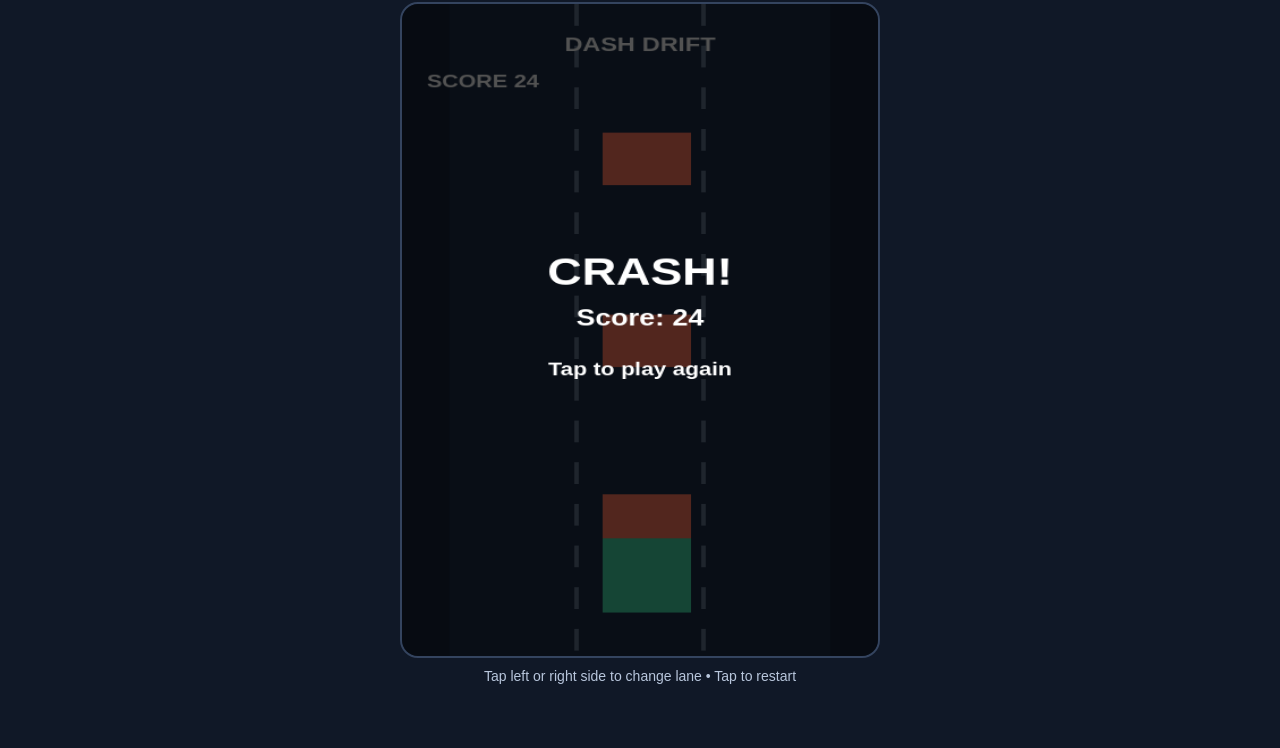
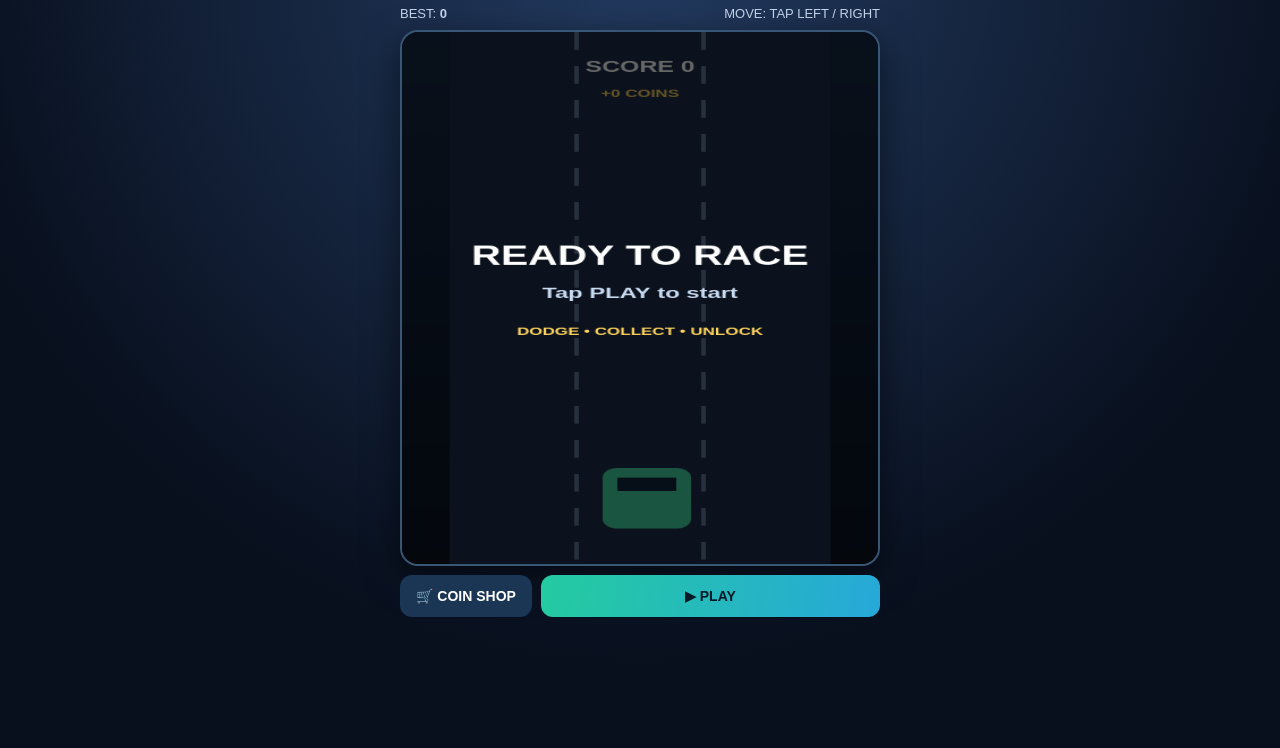
Before and after one commit to arindom641-prog/DashDrift, a plain HTML site: page DashDrift_Windows_Starter/DashDrift_Starter/app/src/main/assets/index.html in a window 1280 px wide. Shown: the part 52-800 px from the top of the page. Drawn offline with Linux system fonts and the light colour scheme.

Commit message:
Upgrade Dash Drift gameplay UI and earnable coin shop v0.2

```diff
--- a/DashDrift_Windows_Starter/DashDrift_Starter/app/src/main/assets/index.html
+++ b/DashDrift_Windows_Starter/DashDrift_Starter/app/src/main/assets/index.html
@@ -1,28 +1,42 @@
 <!doctype html>
 <html lang="en"><head><meta charset="utf-8"><meta name="viewport" content="width=device-width,initial-scale=1,maximum-scale=1,user-scalable=no">
 <title>Dash Drift</title><style>
-*{box-sizing:border-box}body{margin:0;background:#101827;color:#fff;font-family:Arial,sans-serif;overflow:hidden}
-#wrap{height:100dvh;display:flex;flex-direction:column;align-items:center;justify-content:center}
-canvas{width:min(100vw,480px);height:min(82dvh,820px);background:#17243a;border:2px solid #34445f;border-radius:18px;touch-action: manipulation}
-#hint{font-size:14px;color:#b8c6dc;margin:10px}
-</style></head><body><div id="wrap"><canvas id="game" width="420" height="720"></canvas><div id="hint">Tap left or right side to change lane • Tap to restart</div></div>
+*{box-sizing:border-box}body{margin:0;background:radial-gradient(circle at 50% 0,#233b61,#080f1d 70%);color:#fff;font-family:Arial,sans-serif;overflow:hidden}
+#app{height:100dvh;display:flex;flex-direction:column;align-items:center;padding:12px;gap:9px}
+header{width:min(100%,480px);display:flex;justify-content:space-between;align-items:center}.logo{font-weight:900;letter-spacing:2px;font-size:20px;color:#62e8c1}.wallet{background:#172a43;border:1px solid #385777;border-radius:20px;padding:8px 13px;font-weight:bold;color:#ffd76a}
+#stats{width:min(100%,480px);display:flex;justify-content:space-between;color:#c5d5ec;font-size:13px}
+canvas{width:min(100%,480px);height:min(67dvh,690px);background:#111e32;border:2px solid #385777;border-radius:18px;touch-action:manipulation;box-shadow:0 12px 35px #0008}
+#controls{width:min(100%,480px);display:flex;gap:9px}button{border:0;border-radius:12px;padding:13px 16px;background:#1b3554;color:#fff;font-weight:bold;font-size:14px}button.primary{background:linear-gradient(100deg,#24cba0,#27a8d9);color:#071827;flex:1}button:active{transform:scale(.98)}
+#panel{position:fixed;inset:0;background:#07101ddd;display:none;align-items:center;justify-content:center;padding:20px}
+.sheet{width:min(100%,390px);background:#172a43;border:1px solid #426182;border-radius:20px;padding:20px;text-align:center;box-shadow:0 18px 60px #000a}
+.sheet h2{margin:4px 0 12px;color:#63e5bd}.items{display:grid;gap:9px}.item{display:flex;justify-content:space-between;align-items:center;background:#203b5b;padding:12px;border-radius:12px}.muted{color:#a9bdd7;font-size:13px;line-height:1.5}
+</style></head><body><div id="app">
+<header><div class="logo">⚡ DASH DRIFT</div><div class="wallet">🪙 <span id="coins">0</span></div></header>
+<div id="stats"><span>BEST: <b id="best">0</b></span><span>MOVE: TAP LEFT / RIGHT</span></div>
+<canvas id="game" width="420" height="720"></canvas>
+<div id="controls"><button id="shopBtn">🛒 COIN SHOP</button><button id="startBtn" class="primary">▶ PLAY</button></div>
+</div>
+<div id="panel"><div class="sheet"><h2 id="panelTitle">COIN SHOP</h2><div id="panelBody" class="items"></div><p class="muted" id="panelNote">Collect coins during runs to unlock rides.</p><button id="closeBtn" class="primary">CONTINUE</button></div></div>
 <script>
-const c=document.getElementById('game'),x=c.getContext('2d');let lane=1,playerY=590,obs=[],score=0,best=0,over=false,tick=0,speed=4;
-function reset(){lane=1;obs=[];score=0;over=false;tick=0;speed=4;loop()}
-function text(t,y,size=26){x.fillStyle='#fff';x.font=`bold ${size}px Arial`;x.textAlign='center';x.fillText(t,210,y)}
-function loop(){
- x.clearRect(0,0,420,720);
- x.fillStyle='#1c2c45';x.fillRect(42,0,336,720);
- x.strokeStyle='#61728d';x.lineWidth=4;x.setLineDash([24,22]);x.beginPath();x.moveTo(154,0);x.lineTo(154,720);x.moveTo(266,0);x.lineTo(266,720);x.stroke();x.setLineDash([]);
- if(!over){tick++;score++;if(tick%48===0)obs.push({lane:Math.floor(Math.random()*3),y:-70});speed=4+Math.min(score/900,4)}
- obs.forEach(o=>{if(!over)o.y+=speed;x.fillStyle='#ff765e';x.fillRect(65+o.lane*112,o.y,78,58)});
- let px=65+lane*112;x.fillStyle='#42d6a4';x.fillRect(px,playerY,78,82);
- if(!over){for(const o of obs){if(o.lane===lane&&o.y+58>playerY+8&&o.y<playerY+75)over=true}}
- obs=obs.filter(o=>o.y<780);
- text('DASH DRIFT',52,22);x.fillStyle='#fff';x.font='bold 20px Arial';x.textAlign='left';x.fillText('SCORE '+Math.floor(score/10),22,92);
- if(over){best=Math.max(best,Math.floor(score/10));x.fillStyle='rgba(0,0,0,.68)';x.fillRect(0,0,420,720);text('CRASH!',310,42);text('Score: '+Math.floor(score/10),355,25);text('Tap to play again',410,20)}
- else requestAnimationFrame(loop);
-}
-c.addEventListener('pointerdown',e=>{if(over){reset();return}const r=c.getBoundingClientRect(),px=e.clientX-r.left;lane=px<r.width/2?Math.max(0,lane-1):Math.min(2,lane+1)});
-loop();
+const c=document.getElementById('game'),x=c.getContext('2d'),$=id=>document.getElementById(id);
+let lane=1,playerY=590,obs=[],drops=[],score=0,over=true,running=false,tick=0,speed=4,coins=Number(localStorage.ddCoins||0),best=Number(localStorage.ddBest||0),raf=0;
+const rides=[{name:'Mint Runner',cost:0,emoji:'🟢'},{name:'Sunset Racer',cost:100,emoji:'🟠'},{name:'Neon Bolt',cost:250,emoji:'⚡'},{name:'Shadow GT',cost:500,emoji:'🏎️'}];
+let selected=Number(localStorage.ddRide||0),unlocked=JSON.parse(localStorage.ddUnlocked||'[0]');
+function update(){ $('coins').textContent=coins;$('best').textContent=best;localStorage.ddCoins=coins;localStorage.ddBest=best;localStorage.ddRide=selected;localStorage.ddUnlocked=JSON.stringify(unlocked)}
+function drawRoad(){x.fillStyle='#1b2e49';x.fillRect(42,0,336,720);x.strokeStyle='#627a99';x.lineWidth=4;x.setLineDash([24,22]);x.beginPath();x.moveTo(154,0);x.lineTo(154,720);x.moveTo(266,0);x.lineTo(266,720);x.stroke();x.setLineDash([])}
+function label(t,y,size=25,color='#fff'){x.fillStyle=color;x.font='bold '+size+'px Arial';x.textAlign='center';x.fillText(t,210,y)}
+function frame(){x.clearRect(0,0,420,720);let g=x.createLinearGradient(0,0,0,720);g.addColorStop(0,'#152944');g.addColorStop(1,'#091321');x.fillStyle=g;x.fillRect(0,0,420,720);drawRoad();
+if(running){tick++;score++;if(tick%48===0)obs.push({lane:Math.floor(Math.random()*3),y:-70});if(tick%70===0)drops.push({lane:Math.floor(Math.random()*3),y:-30});speed=4+Math.min(score/900,4)}
+obs.forEach(o=>{if(running)o.y+=speed;x.fillStyle='#ff765e';x.beginPath();x.roundRect(65+o.lane*112,o.y,78,58,10);x.fill()});
+drops.forEach(o=>{if(running)o.y+=speed;x.fillStyle='#ffd45e';x.beginPath();x.arc(104+o.lane*112,o.y,13,0,Math.PI*2);x.fill();x.fillStyle='#805313';x.font='bold 14px Arial';x.textAlign='center';x.fillText('$',104+o.lane*112,o.y+5)});
+const px=65+lane*112;x.fillStyle=['#42d6a4','#ffb15e','#69c9ff','#b89cff'][selected];x.beginPath();x.roundRect(px,playerY,78,82,13);x.fill();x.fillStyle='#10243a';x.fillRect(px+13,playerY+13,52,18);
+if(running){for(const o of obs){if(o.lane===lane&&o.y+58>playerY+8&&o.y<playerY+75)endRun()}for(const o of drops){if(o.lane===lane&&Math.abs(o.y-(playerY+40))<35){coins+=5;o.y=900;update()}}}
+obs=obs.filter(o=>o.y<780);drops=drops.filter(o=>o.y<780);label('SCORE '+Math.floor(score/10),54,22);label('+'+coins+' COINS',88,15,'#ffd45e');
+if(!running){x.fillStyle='#0009';x.fillRect(0,0,420,720);label(over&&score>0?'CRASH!':'READY TO RACE',315,36);label(over&&score>0?'SCORE '+Math.floor(score/10):'Tap PLAY to start',360,21,'#c8dbf1');label('DODGE • COLLECT • UNLOCK',410,15,'#ffd45e')}
+if(running)raf=requestAnimationFrame(frame)}
+function start(){cancelAnimationFrame(raf);lane=1;obs=[];drops=[];score=0;tick=0;speed=4;over=false;running=true;frame()}
+function endRun(){if(!running)return;running=false;over=true;best=Math.max(best,Math.floor(score/10));let reward=Math.floor(score/100);coins+=reward;update();frame()}
+function showShop(){running=false;cancelAnimationFrame(raf);$('panelTitle').textContent='COIN SHOP';$('panelNote').textContent='Use coins collected in the game to unlock new rides.';$('panelBody').innerHTML=rides.map((r,i)=>'<div class="item"><span>'+r.emoji+' '+r.name+'<br><small>'+(unlocked.includes(i)?(selected===i?'SELECTED':'UNLOCKED'):'Cost: '+r.cost+' coins')+'</small></span><button data-ride="'+i+'">'+(unlocked.includes(i)?(selected===i?'✓':'SELECT'):'UNLOCK')+'</button></div>').join('');$('panel').style.display='flex';$('panelBody').querySelectorAll('button').forEach(b=>b.onclick=()=>{let i=Number(b.dataset.ride),r=rides[i];if(!unlocked.includes(i)){if(coins<r.cost){$('panelNote').textContent='Not enough coins yet. Play more to collect coins.';return}coins-=r.cost;unlocked.push(i)}selected=i;update();showShop()})}
+c.addEventListener('pointerdown',e=>{if(!running)return;const r=c.getBoundingClientRect();lane=e.clientX-r.left<r.width/2?Math.max(0,lane-1):Math.min(2,lane+1)});
+$('startBtn').onclick=start;$('shopBtn').onclick=showShop;$('closeBtn').onclick=()=>{$('panel').style.display='none';if(!running)frame()};update();frame();
 </script></body></html>
```
